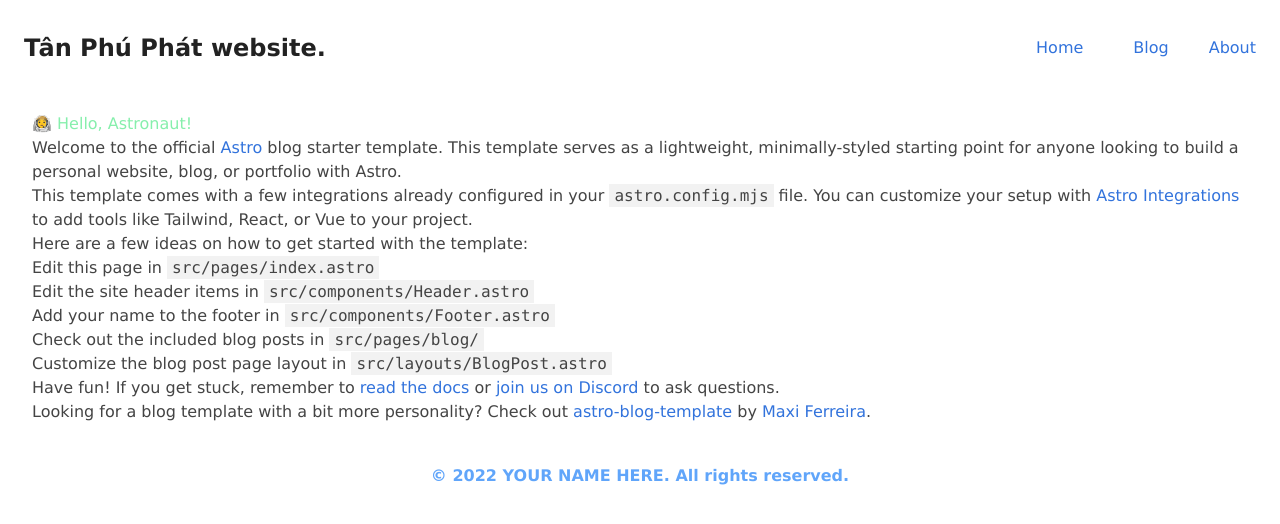
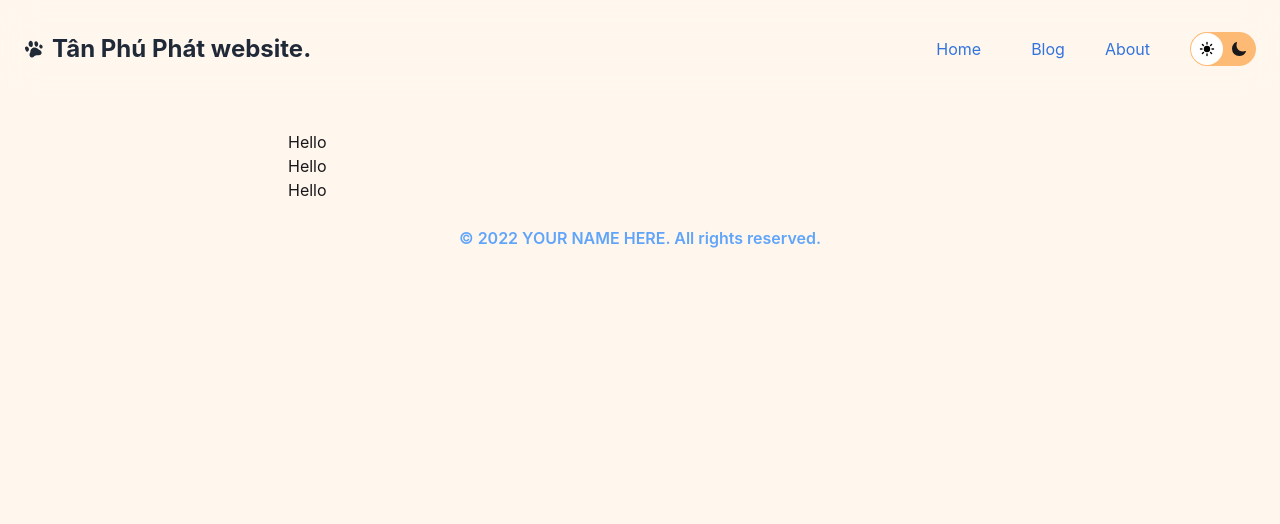
Before and after one commit to trongnghiango/tan-phu-phat-website, an Astro site in the folder tan-phu-phat-site-v2/: page / in a window 1280 px wide. Built offline with nearby package versions, Linux system fonts and the light colour scheme; Astro itself is replaced by a stand-in of ours.

Commit message:
add Body Content Theme Dark Light

```diff
--- a/tan-phu-phat-site-v2/package.json
+++ b/tan-phu-phat-site-v2/package.json
@@ -21,6 +21,7 @@
     "astro": "^1.5.2",
     "react": "^18.0.0",
     "react-dom": "^18.0.0",
+    "react-icons": "^4.6.0",
     "tailwindcss": "^3.0.24"
   },
   "devDependencies": {
--- /dev/null
+++ b/tan-phu-phat-site-v2/src/components/Body.astro
@@ -0,0 +1,5 @@
+<body
+  class="bg-orange-50 dark:bg-zinc-900 text-zinc-900 dark:text-zinc-300 break-words leading-6 transition-colors duration-500"
+>
+  <slot />
+</body>
--- /dev/null
+++ b/tan-phu-phat-site-v2/src/components/Content.astro
@@ -0,0 +1,11 @@
+---
+export interface Props {
+  className?: string;
+}
+
+const {className = ''} = Astro.props;
+---
+
+<article class={`px-8 mx-auto max-w-3xl ${className}`}>
+  <slot />
+</article>
--- a/tan-phu-phat-site-v2/src/components/Header.astro
+++ b/tan-phu-phat-site-v2/src/components/Header.astro
@@ -1,12 +1,14 @@
 ---
 import HeaderLink from './HeaderLink.astro';
 import {SITE_TITLE} from '../config';
+import FootprintIcon from './icons/footprint';
+import ThemeToggleButton from './ThemeToggleButton';
 
-let isOpen = false;
+let isOpen = true;
 ---
 
 <header
-  class="top-0 z-30 w-full h-auto backdrop-filter backdrop-blur-lg sticky"
+  class="top-0 z-30 w-full h-auto pq2 backdrop-filter backdrop-blur-lg sticky"
 >
   <div
     class="relative w-full transition-all ease-out duration-150 transform h-full"
@@ -16,14 +18,17 @@ let isOpen = false;
       class="container px-6 py-8 mx-auto md:flex md:justify-between md:items-center"
     >
       <div class="flex items-center justify-between">
+        <!-- logo and title name -->
         <a
-          class="text-xl font-bold text-gray-800 md:text-2xl hover:text-blue-400"
+          class="flex gap-2 text-xl font-bold text-gray-800 md:text-2xl hover:text-blue-400"
           href="#"
         >
-          <h2 class="text-2xl">
-            {SITE_TITLE}
-          </h2>
+          <FootprintIcon />
+          <!-- <h2> -->
+          {SITE_TITLE}
+          <!-- </h2> -->
         </a>
+
         <!-- Mobile menu button -->
         <div class="flex md:hidden">
           <button
@@ -51,23 +56,10 @@ let isOpen = false;
         <HeaderLink href="/">Home</HeaderLink>
         <HeaderLink href="/blog">Blog</HeaderLink>
         <HeaderLink href="/about">About</HeaderLink>
-        <!-- <a -->
-        <!--   class="text-sm text-gray-800 hover:text-blue-400" -->
-        <!--   href="index.html">Home</a -->
-        <!-- > -->
-        <!-- <a -->
-        <!--   class="text-sm text-gray-800 hover:text-blue-400" -->
-        <!--   href="properties.html">Properties</a -->
-        <!-- > -->
-        <!-- <a -->
-        <!--   class="text-sm text-gray-800 hover:text-blue-400" -->
-        <!--   href="single-property.html" -->
-        <!--   >Single Properties</a -->
-        <!-- > -->
-        <!-- <a -->
-        <!--   class="text-sm text-gray-800 hover:text-blue-400" -->
-        <!--   href="contact-us.html">Contact Us</a -->
-        <!-- > -->
+
+        <span>
+          <ThemeToggleButton client:load />
+        </span>
       </div>
     </nav>
   </div>
--- a/tan-phu-phat-site-v2/src/components/HeaderLink.astro
+++ b/tan-phu-phat-site-v2/src/components/HeaderLink.astro
@@ -1,11 +1,13 @@
 ---
 export interface Props extends astroHTML.JSX.AnchorHTMLAttributes {}
 
-const { href, class: className, ...props } = Astro.props;
+const {href, class: className, ...props} = Astro.props;
 const isActive = href === Astro.url.pathname.replace(/\/$/, '');
+console.log({href});
+console.log(Astro.url.pathname.replace(/\/$/, ''));
 ---
 
-<a href={href} class:list={[className, { active: isActive }]} {...props}>
+<a href={href} class:list={[className, {active: isActive}]} {...props}>
   <slot />
 </a>
 <style>
--- /dev/null
+++ b/tan-phu-phat-site-v2/src/components/ThemeToggleButton.tsx
@@ -0,0 +1,61 @@
+import { useEffect, useState } from 'react'
+import { IoSunny, IoMoon } from 'react-icons/io5'
+
+const themes = ['light', 'dark']
+
+export default function ThemeToggle() {
+  const [isMounted, setIsMounted] = useState(false)
+  const [theme, setTheme] = useState(() => {
+    if (import.meta.env.SSR) {
+      return undefined
+    }
+    if (typeof localStorage !== 'undefined' && localStorage.getItem('theme')) {
+      return localStorage.getItem('theme')
+    }
+    if (window.matchMedia('(prefers-color-scheme: dark)').matches) {
+      return 'dark'
+    }
+    return 'light'
+  })
+  const toggleTheme = () => {
+    const t = theme === 'light' ? 'dark' : 'light'
+    localStorage.setItem('theme', t)
+    setTheme(t)
+  }
+
+  useEffect(() => {
+    const root = document.documentElement
+    if (theme === 'light') {
+      root.classList.remove('dark')
+    } else {
+      root.classList.add('dark')
+    }
+  }, [theme])
+
+  useEffect(() => {
+    setIsMounted(true)
+  }, [])
+
+  return isMounted ? (
+    <div className='flex justify-center'>
+
+      <div className="flex items-center p-[1px] rounded-3xl bg-orange-300 dark:bg-zinc-600">
+        {themes.map(t => {
+          const checked = t === theme
+          return (
+            <button
+              key={t}
+              className={`${checked ? 'bg-white text-black' : ''
+                } cursor-pointer rounded-3xl p-2`}
+              onClick={toggleTheme}
+              aria-label="Toggle theme"
+            >
+              {t === 'light' ? <IoSunny /> : <IoMoon />}
+            </button>
+          )
+        })}
+      </div>
+    </div>) : (
+    <div />
+  )
+}
--- /dev/null
+++ b/tan-phu-phat-site-v2/src/components/icons/footprint.tsx
@@ -0,0 +1,24 @@
+// import React from 'react'
+
+export default function FootprintIcon() {
+  return (
+    <svg
+      className="w-5 inline-block transition-transform group-hover:rotate-[20deg]"
+      viewBox="0 0 40 40"
+      fill="currentColor"
+    >
+      <g transform="matrix(1.07541,0,0,1.1001,-1.05651,-0.978215)">
+        <path
+          fill="currentColor"
+          d="M13.319,4.13C13.319,4.13 10.313,4.08 9.501,9.535C9.133,13.546 12.568,15.516 14.12,15.497C15.556,15.495 17.638,14.151 17.486,9.765C17.334,5.38 14.98,4.15 13.319,4.13"
+        />
+      </g>
+      <path d="M3.12,15.575C2.626,16.02 0.637,18.024 3.508,22.915C6.379,27.806 8.628,23.888 8.923,23.455C9.218,23.021 11.41,20.306 8.664,16.924C5.918,13.543 3.12,15.575 3.12,15.575Z" />
+      <g transform="matrix(1.00722,0,0,0.981856,-0.205441,0.281328)">
+        <path d="M24.03,4.13C22.048,4.309 20.472,5.325 20.922,9.814C21.373,14.304 24.4,15.613 25.402,15.499C26.404,15.385 28.84,12.521 28.427,9.814C28.013,7.107 26.837,4.296 24.03,4.13Z" />
+      </g>
+      <path d="M32.114,11.35C32.114,11.35 29.196,13.155 30.864,16.589C32.532,20.023 34.677,19.25 36,18.588C37.322,17.927 38.02,14.778 35.931,12.665C33.843,10.551 32.114,11.35 32.114,11.35Z" />
+      <path d="M19.212,17.136C19.212,17.136 12.651,19.306 12.84,25.174C12.888,28.022 10.569,28.548 11.073,32.567C11.727,34.322 12.649,36.92 15.89,36.85C19.131,36.781 19.603,34.354 23.377,32.97C27.151,31.586 31.009,33.828 33.802,31.213C36.596,28.598 35.188,24.468 31.876,22.731C28.564,20.995 24.793,16.327 19.212,17.136Z" />
+    </svg>
+  )
+}
--- a/tan-phu-phat-site-v2/src/pages/index.astro
+++ b/tan-phu-phat-site-v2/src/pages/index.astro
@@ -3,6 +3,8 @@ import BaseHead from '../components/BaseHead.astro';
 import Header from '../components/Header.astro';
 import Footer from '../components/Footer.astro';
 import {SITE_TITLE, SITE_DESCRIPTION} from '../config';
+import Body from '../components/Body.astro';
+import Content from '../components/Content.astro';
 ---
 
 <!DOCTYPE html>
@@ -10,57 +12,14 @@ import {SITE_TITLE, SITE_DESCRIPTION} from '../config';
   <head>
     <BaseHead title={SITE_TITLE} description={SITE_DESCRIPTION} />
   </head>
-  <body>
+  <Body>
     <Header title={SITE_TITLE} />
-    <main class="container mx-auto flex flex-col px-8 py-4">
-      <h1 class="text-green-300">🧑‍🚀 Hello, Astronaut!</h1>
-      <p>
-        Welcome to the official <a href="https://astro.build/">Astro</a> blog starter
-        template. This template serves as a lightweight, minimally-styled starting
-        point for anyone looking to build a personal website, blog, or portfolio
-        with Astro.
-      </p>
-      <p>
-        This template comes with a few integrations already configured in your
-        <code>astro.config.mjs</code> file. You can customize your setup with
-        <a href="https://astro.build/integrations">Astro Integrations</a> to add
-        tools like Tailwind, React, or Vue to your project.
-      </p>
-      <p>Here are a few ideas on how to get started with the template:</p>
-      <ul>
-        <li>
-          Edit this page in <code>src/pages/index.astro</code>
-        </li>
-        <li>
-          Edit the site header items in <code>src/components/Header.astro</code>
-        </li>
-        <li>
-          Add your name to the footer in <code>src/components/Footer.astro</code
-          >
-        </li>
-        <li>
-          Check out the included blog posts in <code>src/pages/blog/</code>
-        </li>
-        <li>
-          Customize the blog post page layout in <code
-            >src/layouts/BlogPost.astro</code
-          >
-        </li>
-      </ul>
-      <p>
-        Have fun! If you get stuck, remember to <a
-          href="https://docs.astro.build/"
-          >read the docs
-        </a> or <a href="https://astro.build/chat">join us on Discord</a> to ask
-        questions.
-      </p>
-      <p>
-        Looking for a blog template with a bit more personality? Check out <a
-          href="https://github.com/Charca/astro-blog-template"
-          >astro-blog-template
-        </a> by <a href="https://twitter.com/Charca">Maxi Ferreira</a>.
-      </p>
-    </main>
-    <Footer />
-  </body>
+    <main class="container mx-auto flex flex-col px-8 py-4"></main>
+    <Content>
+      <section>Hello</section>
+      <section>Hello</section>
+      <section>Hello</section>
+      <Footer />
+    </Content>
+  </Body>
 </html>
--- a/tan-phu-phat-site-v2/src/styles/global.css
+++ b/tan-phu-phat-site-v2/src/styles/global.css
@@ -1,16 +1,9 @@
-/*
-  The CSS in this style tag is based off of Bear Blog's default CSS.
-  https://github.com/HermanMartinus/bearblog/blob/297026a877bc2ab2b3bdfbd6b9f7961c350917dd/templates/styles/blog/default.css
-  License MIT: https://github.com/HermanMartinus/bearblog/blob/master/LICENSE.md
- */
+@import url('https://fonts.googleapis.com/css2?family=M+PLUS+Rounded+1c:wght@300;500;700&display=swap');
 body {
-	font-family: Verdana, sans-serif;
-	text-align: left;
-	background-color: #fff;
-	word-wrap: break-word;
-	overflow-wrap: break-word;
-	line-height: 1.5;
-	color: #444;
+  font-family: -apple-system, BlinkMacSystemFont, 'Segoe UI', Helvetica, Aria, sans-serif, 'Apple Color Emoji', 'Segoe UI Emoji', 'Segoe UI Symbol';
+  -webkit-font-smoothing: antialiased;
+  text-rendering: optimizeLegibility;
+  overflow-wrap: break-word;
 }
 
 .md-container {
--- a/tan-phu-phat-site-v2/tailwind.config.cjs
+++ b/tan-phu-phat-site-v2/tailwind.config.cjs
@@ -1,8 +1,13 @@
 /** @type {import('tailwindcss').Config} */
 module.exports = {
 	content: ['./src/**/*.{astro,html,js,jsx,md,mdx,svelte,ts,tsx,vue}'],
+	darkMode: 'class',
 	theme: {
-		extend: {},
+		extend: {
+			fontFamily: {
+				mplus: ["'M PLUS Rounded 1c'", 'Verdana', 'sans-serif'],
+			}
+		},
 	},
 	plugins: [],
 }
```
Also changed, not shown: tan-phu-phat-site-v2/astro.config.mjs (line endings or trailing spaces), 1 other file. Lines whose indentation alone changed are shown as unchanged.
